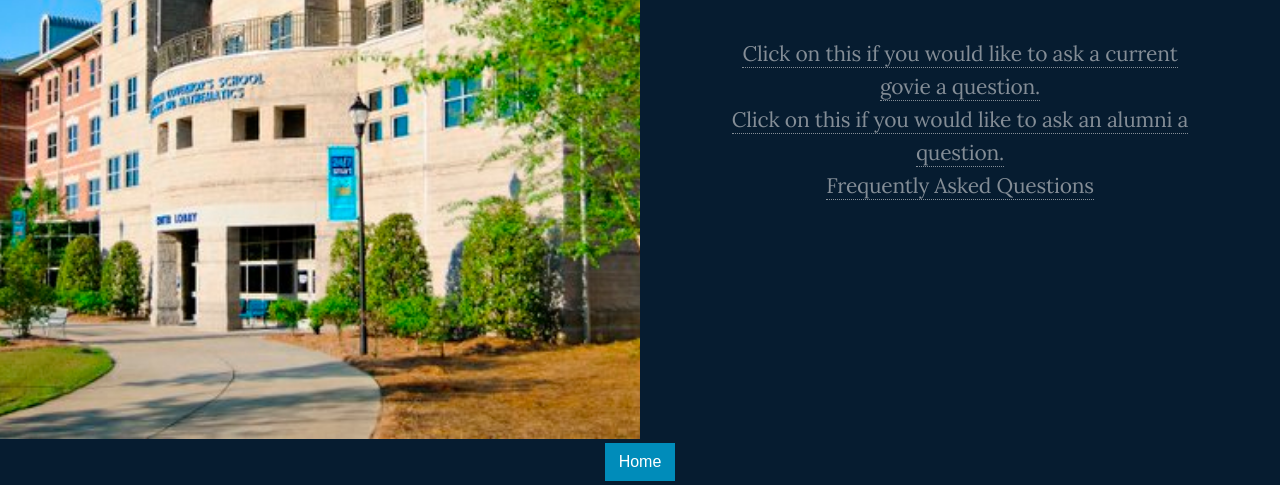
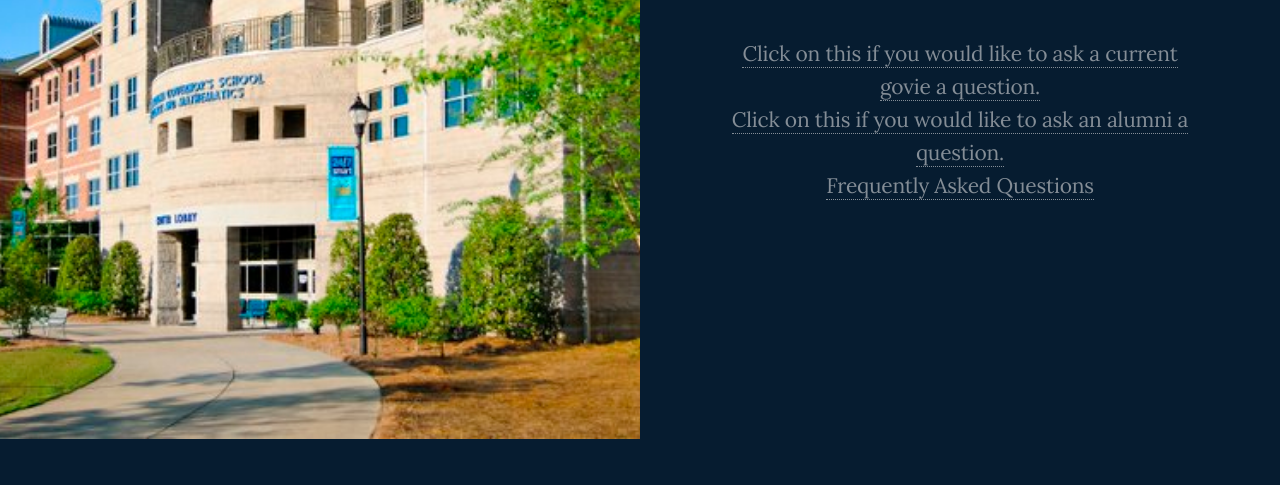
Before and after one commit to AskAGovie/askagovie.github.io, a plain HTML site: page index.html in a window 1280 px wide. Shown: the part 361-846 px from the top of the page. After the commit the page ends 800 px from the top, so only its background shows below. Drawn offline with Linux system fonts and the light colour scheme.

Commit message:
Add files via upload

```diff
--- a/index.html
+++ b/index.html
@@ -155,9 +155,9 @@ h1 {
 	</div>
 
 </div>
-	<form action="index.html">
+	<!--<form action="index.html">
   <button type="submit" class="button button5"style="vertical-align:middle">Home</button>
-  </form>
+</form> -->
 	<style>
 		.button5 {background-color: #008CBA;
   border: none;
```
